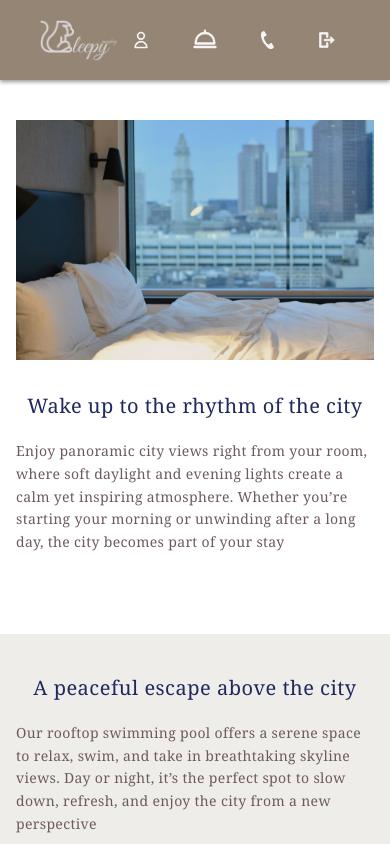
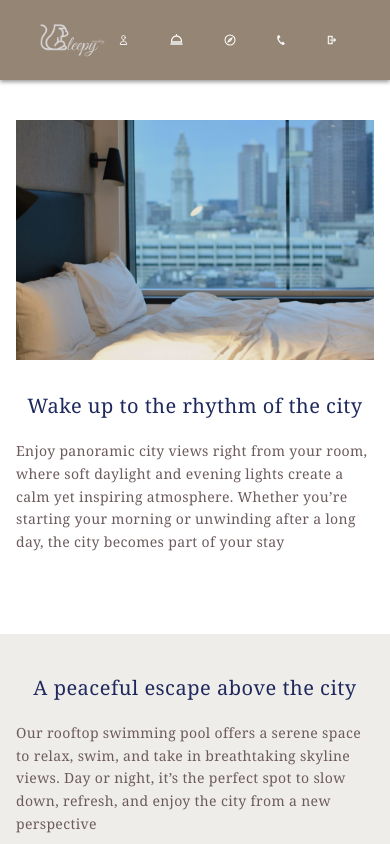
Before and after one commit to Pannnomaly/GroupProject-6-React, a React (Vite) app: page /explore in a window 390 px wide. Shown: the top 844 px of the page. Built offline with nearby package versions, Linux system fonts and the light colour scheme; no server answers.

Commit message:
fix(navbar): fix logout logic route and add explore button

```diff
--- a/src/components/Navbar.jsx
+++ b/src/components/Navbar.jsx
@@ -31,6 +31,12 @@ export default function Navbar ({ logout })
                             </Link>
                         </div>
                         <div className="h-full px-3 flex justify-center items-center hover:bg-(--color-main2) transition duration-300 ease-in-out cursor-pointer">
+                            <Link to="/explore">
+                                <p className="text-center hidden md:flex lg:flex">Explore</p>
+                                <img className="text-center w-8 md:hidden lg:hidden" src="explore.svg" alt="Explore Logo" />
+                            </Link>
+                        </div>
+                        <div className="h-full px-3 flex justify-center items-center hover:bg-(--color-main2) transition duration-300 ease-in-out cursor-pointer">
                             <Link to="/contactus">
                                 <p className="text-center hidden md:flex lg:flex">Contact Us</p>
                                 <img className="text-center w-6.25 md:hidden lg:hidden" src="contact-us.svg" alt="Contact Logo" />
--- a/src/pages/BookingConfirm.jsx
+++ b/src/pages/BookingConfirm.jsx
@@ -1,4 +1,4 @@
-import { Link, useLocation, Navigate, useNavigate } from 'react-router-dom';
+import { Link, useLocation, Navigate, useNavigate, useOutletContext } from 'react-router-dom';
 import Footer from '@/components/Footer';
 import Navbar from '@/components/Navbar';
 import BackButton from '@/components/confirmation/BackButton';
@@ -11,6 +11,8 @@ import HotelAddress from '@/components/confirmation/HotelAddress';
 import ConfirmationFooter from '@/components/confirmation/ConfirmationFooter';
 
 const BookingConfirm = () => {
+
+  const { logout, user} = useOutletContext();
   const location = useLocation();
   const navigate = useNavigate();
   const data = location.state;
@@ -28,7 +30,7 @@ const BookingConfirm = () => {
 
   return (
     <div className="font-earn">
-      <Navbar />
+      <Navbar logout={logout} user={user}/>
       <div className="container mx-auto px-4 py-6">
       <BackButton to="/" label="Back to Home" />
       </div>
--- a/src/pages/BookingDetail.jsx
+++ b/src/pages/BookingDetail.jsx
@@ -1,5 +1,5 @@
 import { useState, useEffect } from 'react';
-import { useNavigate, useLocation, Navigate } from 'react-router-dom';
+import { useNavigate, useLocation, Navigate, useOutletContext } from 'react-router-dom';
 import Navbar from '@/components/Navbar';
 import Footer from '@/components/Footer';
 import GuestDetailsForm from '@/components/booking/GuestDetailsForm';
@@ -9,6 +9,8 @@ import ArrivalDetails from '@/components/booking/ArrivalDetails';
 import HotelInfo from '@/components/booking/HotelInfo';
 
 export default function BookingDetail() {
+
+  const { logout, user} = useOutletContext();
   const navigate = useNavigate();
   const location = useLocation();
   const bookingData = location.state;
@@ -64,7 +66,7 @@ export default function BookingDetail() {
 
   return (
     <div className="font-earn">
-      <Navbar />
+      <Navbar logout={logout} user={user}/>
 
       <div className="min-h-screen w-full flex justify-center bg-gray-100">
         <div className="w-[90%] max-w-7xl my-10">
--- a/src/pages/ContactUs.jsx
+++ b/src/pages/ContactUs.jsx
@@ -13,6 +13,8 @@ import axios from "axios";
 import { useOutletContext } from "react-router-dom";
 
 export default function ContactUs() {
+
+  const { logout, user} = useOutletContext();
   const { API } = useOutletContext();
   const [formData, setFormData] = useState({
     name: "",
@@ -46,7 +48,7 @@ export default function ContactUs() {
 
   return (
     <div className="min-h-screen flex flex-col font-earn ">
-      <Navbar />
+      <Navbar logout={logout} user={user}/>
 
       <div className="grow">
         {/* Contact Form and Info Section */}
--- a/src/pages/ExploreDetail.jsx
+++ b/src/pages/ExploreDetail.jsx
@@ -1,12 +1,15 @@
 import Footer from "@/components/Footer";
 import Navbar from "@/components/Navbar";
 import { motion, useScroll, useTransform, AnimatePresence } from "framer-motion";
+import { useOutletContext } from "react-router-dom";
 
 export default function Explore ()
 {
+    const { logout, user} = useOutletContext();
+
     return (
         <div>
-            <Navbar/>
+            <Navbar logout={logout} user={user}/>
 
 
             <section className="max-w-6xl mx-auto px-4 sm:px-6 lg:px-8 py-10 font-serif">
--- a/src/pages/User.jsx
+++ b/src/pages/User.jsx
@@ -1,13 +1,15 @@
 import Footer from "@/components/Footer";
 import Navbar from "@/components/Navbar";
 import UserComponent from "@/components/User-component";
+import { useOutletContext } from "react-router-dom";
 
 export default function User ()
 {
-    console.log("User here");
+    const { logout, user} = useOutletContext();
+
     return (
         <div>
-            <Navbar />
+            <Navbar logout={logout} user={user} />
             <UserComponent />
             <Footer />
         </div>
```
Also changed, not shown: public/explore.svg (added).
